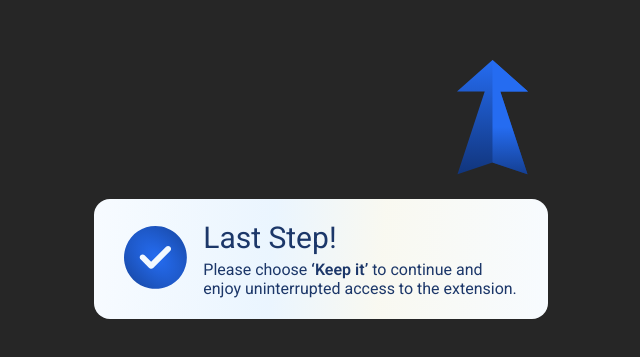
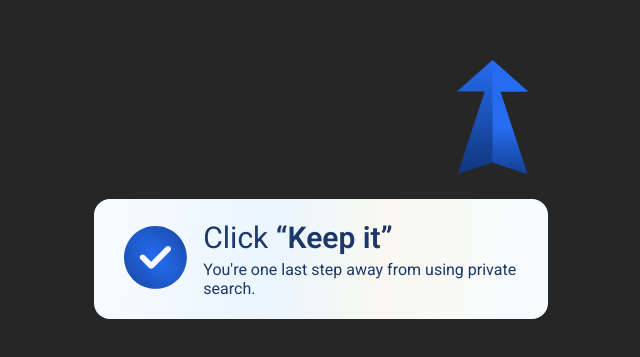
Before and after one commit to media-net/site-navigator, a browser extension: page chrome-extension/overlay.html in a window 1280 px wide. Shown: the part 151-508 px from the top of the page, without its empty margins (319-959 px from the left). Drawn offline with Linux system fonts and the light colour scheme.

Commit message:
copy update

```diff
--- a/chrome-extension/overlay.html
+++ b/chrome-extension/overlay.html
@@ -43,8 +43,8 @@
                         </svg>
                     </figure>
                     <div class="overlay-content">
-                        <h1>Last Step!</h1>
-                        <p>Please choose <span class="bold">‘Keep it’</span> to continue and enjoy uninterrupted access to the extension.</p>
+                        <h1>Click <span class="bold">“Keep it”</span></h1>
+                        <p>You're one last step away from using private search.</p>
                     </div>
                 </div>
             </div>
```
